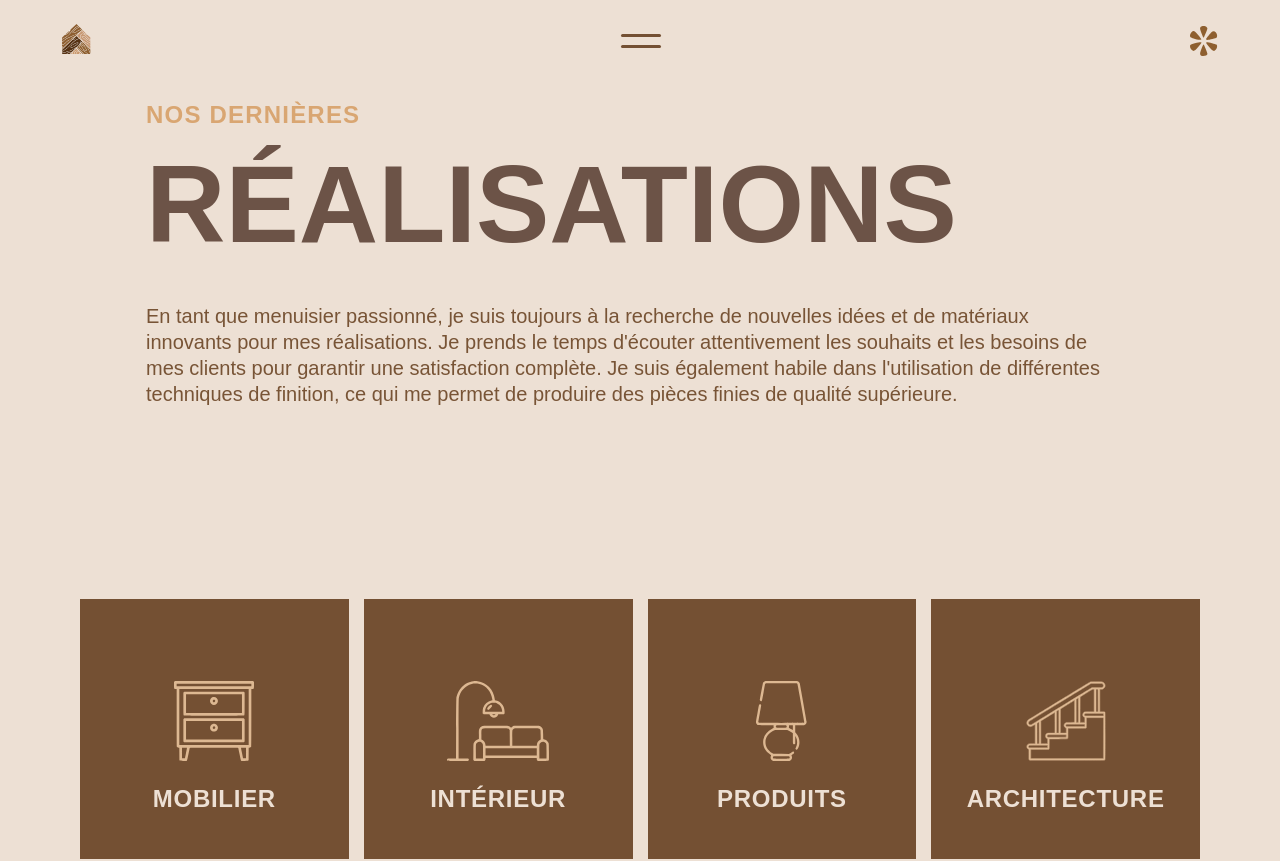
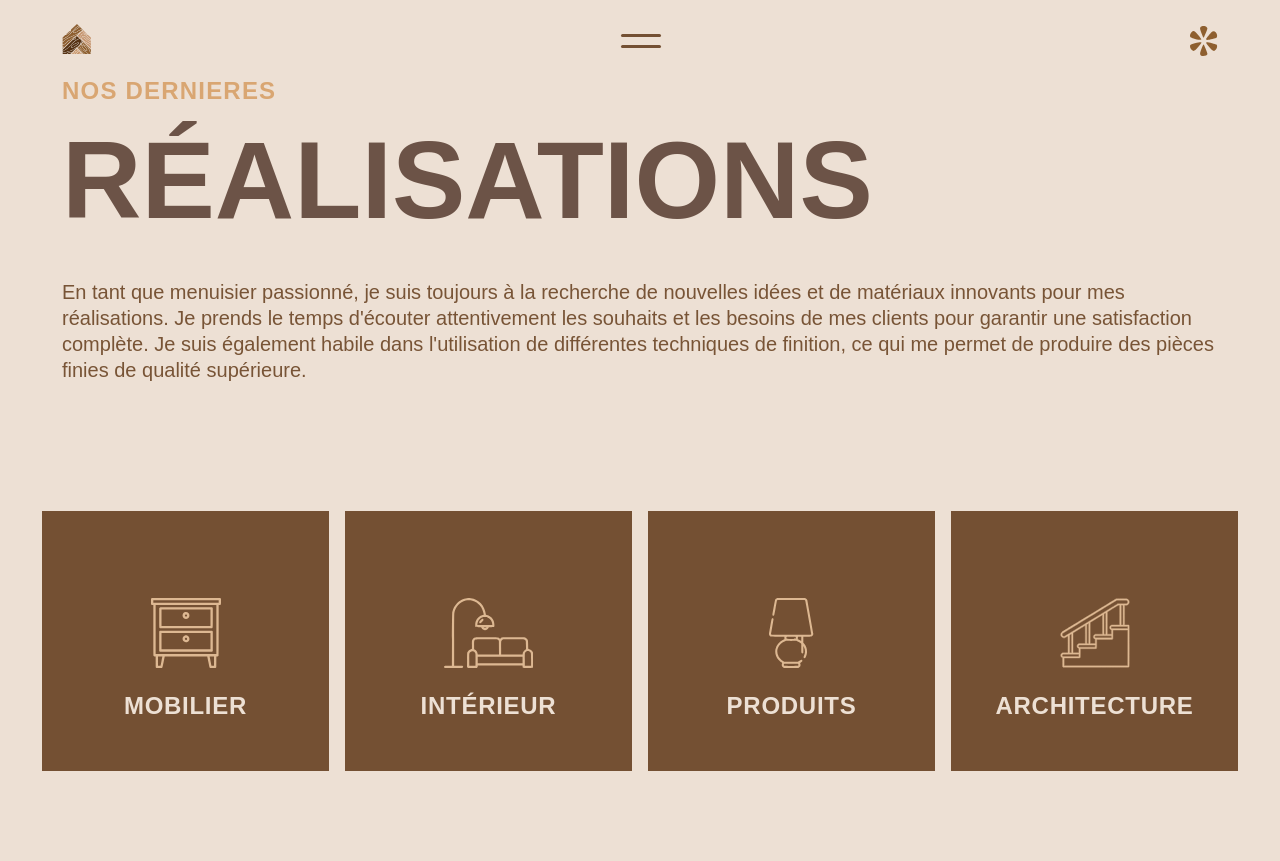
Before and after one commit to vittoriobusatta/DecorTakaz, a Next.js app: page / in a window 1280 px wide. Shown: the top 861 px of the page. Built offline with nearby package versions, Linux system fonts and the light colour scheme; a small style sheet from the web is missing.

Commit message:
somes changes

```diff
--- a/components/Release.js
+++ b/components/Release.js
@@ -12,8 +12,8 @@ function Release() {
   return (
     <section className="release">
       <div className="release_content">
-        <Title>Réalisations</Title>
-        <Description>
+        <h1 className="title">Réalisations</h1>
+        <p className="introduction">
           En tant que menuisier passionné, je suis toujours à la recherche de
           nouvelles idées et de matériaux innovants pour mes réalisations. Je
           prends le temps d&#39;écouter attentivement les souhaits et les
@@ -21,7 +21,7 @@ function Release() {
           suis également habile dans l&#39;utilisation de différentes techniques
           de finition, ce qui me permet de produire des pièces finies de qualité
           supérieure.
-        </Description>
+        </p>
       </div>
       <ul className="release_category">
         <li>
--- a/pages/index.js
+++ b/pages/index.js
@@ -24,10 +24,10 @@ const Forest = () => {
 
 const Customers = () => {
   return (
-    <section className="customers_container">
-      <div className="customers_content">
+    <section className="customers">
+      <div className="customers_container">
         <h2>Nos Clients</h2>
-        <ul className="customers_layout">
+        <ul className="customers_content">
           <li><Image src={vittorio} alt="alt" /></li>
           <li><Image src={soa} alt="alt" /></li>
           <li><Image src={trinity} alt="alt" /></li>
@@ -39,7 +39,7 @@ const Customers = () => {
 
 const Contact = () => {
   return (
-    <section className="contact_container">
+    <section className="contact">
       <div className="contact_content">
         <p>
           <span>Impressionnez par notre travail?</span>
@@ -64,12 +64,12 @@ function Home() {
 
       <main className="main">
         <Release />
-        <Process />
+        {/* <Process />
         <Forest />
         <Customers />
         <Reviews />
         <Contact />
-        <Footer />
+        <Footer /> */}
       </main>
     </>
   );
--- a/styles/02-base/_base.scss
+++ b/styles/02-base/_base.scss
@@ -7,13 +7,13 @@
   text-shadow: none;
 }
 
-::-webkit-scrollbar{
+::-webkit-scrollbar {
   width: 10px;
-  background-color: #FAF7EE;
+  background-color: #faf7ee;
 }
 
-::-webkit-scrollbar-thumb{
-  background: #E1D2C1;
+::-webkit-scrollbar-thumb {
+  background: #e1d2c1;
   border-radius: 15px;
 }
 
@@ -22,3 +22,52 @@ body {
   background-color: $backgroundColor;
   font-family: "Manrope", sans-serif;
 }
+
+.title {
+  position: relative;
+  font-weight: 800;
+  font-size: max(11.5vw, 38px);
+  text-transform: uppercase;
+  color: #6c5347;
+
+  @media screen and (min-width: 1224px) {
+    font-size: 110px;
+    line-height: 151px;
+  }
+  &::before {
+    position: absolute;
+    top: -10px;
+    font-size: max(2vw, 12px);
+    line-height: 11px;
+    letter-spacing: 0.05em;
+    color: #d9a672;
+    @media screen and (min-width: 1224px) {
+      top: -30px;
+      font-size: 24px;
+      line-height: 33px;
+    }
+  }
+}
+
+.introduction {
+  font-weight: 500;
+  font-size: 14px;
+  color: #785436;
+  max-width: 1200px;
+  text-align: start;
+  padding: 24px 0 48px;
+  @media screen and (min-width: 576px) {
+    font-size: 15px;
+  }
+  @media screen and (min-width: 768px) {
+    padding: 24px 0 48px;
+    font-size: 16px;
+  }
+  @media screen and (min-width: 992px) {
+    font-size: 18px;
+  }
+  @media screen and (min-width: 1224px) {
+    font-size: 20px;
+    line-height: 26px;
+  }
+}
--- a/styles/03-globals/_header.scss
+++ b/styles/03-globals/_header.scss
@@ -10,6 +10,9 @@ header {
   min-height: 78px;
   background-color: $backgroundColor;
   z-index: 999;
+  @media screen and (min-width: 576px) {
+    padding: 24px 32px;
+  }
   @media screen and (min-width: 768px) {
     padding: 24px 42px;
   }
--- a/styles/04-components/_contact.scss
+++ b/styles/04-components/_contact.scss
@@ -1,4 +1,4 @@
-.contact_container {
+.contact {
   padding: 32px 26px;
   background-color: #6b4525;
   @media screen and (min-width: 1224px) {
--- a/styles/04-components/_customers.scss
+++ b/styles/04-components/_customers.scss
@@ -1,5 +1,8 @@
-.customers_content {
-  padding: 44px 24px;
+.customers {
+  padding: 44px 26px;
+}
+
+.customers_container {
   height: 100%;
   width: 100%;
   display: flex;
@@ -24,7 +27,7 @@
   }
 }
 
-.customers_layout {
+.customers_content {
   display: flex;
   justify-content: center;
   align-items: center;
--- a/styles/04-components/_process.scss
+++ b/styles/04-components/_process.scss
@@ -19,7 +19,8 @@
   align-items: center;
   flex-direction: column;
   row-gap: 24px;
-  margin-top: 24px;
+  // margin-top: 24px;
+  margin: 24px 26px;
   @media screen and (min-width: 992px) {
     display: grid;
     grid-template-columns: repeat(3, 1fr);
--- a/styles/04-components/_release.scss
+++ b/styles/04-components/_release.scss
@@ -3,14 +3,24 @@
   margin-top: 104px;
   margin-bottom: 70px;
   @media screen and (min-width: 768px) {
-    margin-bottom: 122px;
+    margin-bottom: 100px;
   }
 }
 
 .release_content {
   width: 100%;
+  padding: 0 26px;
+  @media screen and (min-width: 576px) {
+    padding: 0 32px;
+  }
+  @media screen and (min-width: 768px) {
+    padding: 0 42px;
+  }
+  @media screen and (min-width: 992px) {
+    padding: 0 52px;
+  }
   @media screen and (min-width: 1224px) {
-    padding: 24px 120px;
+    padding: 0 62px;
   }
   & h1::before {
     content: "Nos dernières";
@@ -21,20 +31,28 @@
   display: grid;
   grid-template-columns: repeat(2, 1fr);
   grid-template-rows: repeat(2, 1fr);
-  grid-column-gap: 15px;
-  grid-row-gap: 15px;
+  grid-column-gap: 16px;
+  grid-row-gap: 16px;
   width: 100%;
-  padding: 0 15px;
+  padding: 0 26px;
+  margin-top: 10px;
+  @media screen and (min-width: 576px) {
+    margin-top: 30px;
+    padding: 0 22px;
+  }
   @media screen and (min-width: 768px) {
-    margin-top: 100px;
+    margin-top: 40px;
+    padding: 0 26px;
+    display: flex;
+    justify-content: space-between;
   }
   @media screen and (min-width: 992px) {
-    display: flex;
-    justify-content: space-between;
-    margin-top: 120px;
+    margin-top: 60px;
+    padding: 0 32px;
   }
   @media screen and (min-width: 1224px) {
-    padding: 0 80px;
+    margin-top: 80px;
+    padding: 0 42px;
   }
   & li {
     height: 100%;
@@ -79,8 +97,8 @@
     @media screen and (min-width: 576px) {
       height: 60px;
     }
-    @media screen and (min-width: 768px) {
-      height: 80px;
+    @media screen and (min-width: 992px) {
+      height: 70px;
     }
   }
   & svg path {
--- a/styles/04-components/_reviews.scss
+++ b/styles/04-components/_reviews.scss
@@ -1,9 +1,9 @@
 .reviews {
+  padding: 44px 26px;
   background-color: #2a201e;
   color: #ede0d4;
 }
 .reviews_content {
-  padding: 44px 26px;
   height: 100%;
   width: 100%;
   background: url("../../assets/share/woodlines.png") no-repeat;
--- a/utils/common.js
+++ b/utils/common.js
@@ -1,5 +1,4 @@
 import styled from "styled-components";
-
 
 export const SubHead = styled.div`
   width: 100%;
@@ -79,44 +78,3 @@ export const Filter = styled.ul`
     cursor: pointer;
   }
 `;
-
-export const Title = styled.h1`
-  position: relative;
-  font-weight: 800;
-  font-size: max(11.5vw, 38px);
-  text-transform: uppercase;
-  color: #6c5347;
-  padding: 0 26px;
-  &::before {
-    position: absolute;
-    top: -10px;
-    font-size: max(2vw, 12px);
-    line-height: 11px;
-    letter-spacing: 0.05em;
-    color: #d9a672;
-    @media screen and (min-width: 1224px) {
-      top: -30px;
-      font-size: 24px;
-      line-height: 33px;
-    }
-  }
-  @media screen and (min-width: 1224px) {
-    font-size: 110px;
-    line-height: 151px;
-  }
-`;
-
-export const Description = styled.p`
-  font-weight: 500;
-  font-size: 14px;
-  line-height: 20px;
-  color: #785436;
-  max-width: 1200px;
-  text-align: start;
-  padding: 24px 26px 48px;
-  @media screen and (min-width: 1224px) {
-    font-size: 20px;
-    line-height: 26px;
-    margin-right: 30px;
-  }
-`;
--- a/utils/icons.js
+++ b/utils/icons.js
@@ -3,7 +3,7 @@ import React from "react";
 const LogoIcon = () => {
   return (
     <svg
-      width="29"
+      width="30"
       height="30"
       viewBox="0 0 29 30"
       fill="none"
```
